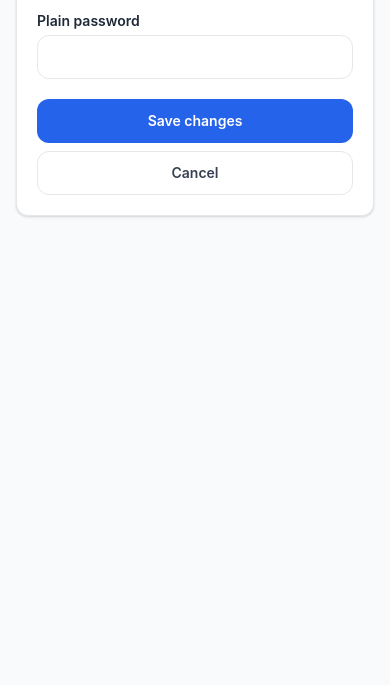
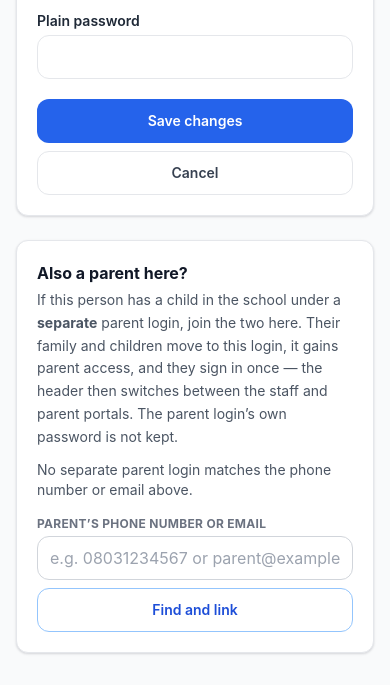
Before and after one commit to pgcsc170531/symfony-docker-starter, a Symfony app: template templates/tenant/staff/edit.html.twig in a window 390 px wide. Shown: the part 614-1299 px from the top of the page. Before the commit the page ends 831 px from the top, so only its background shows below. Run offline with Twig, Linux system fonts and the light colour scheme; the template is opened without the code that fills it, so the values that code supplies are empty; form fields are guessed from the names that the template uses; some libraries are stand-ins or nearby versions.

Commit message:
Staff edit: join an already-separate parent login (no console needed)
Two logins for one person were previously only fixable from a terminal.
The rule is the one /staff/new uses — same phone OR same email — applied to
history that was created before the rule existed.

- New App\Service\Staff\StaffParentLinker holds the one implementation:
  isParentOnly(), candidates() (family rows by phone/email), and link()
  (staff login survives, Guardian rows repoint or merge via FamilyLinker,
  ROLE_PARENT added, orphan parent login retired). The console command now
  delegates to it instead of carrying its own copy.
- /staff/{id}/edit gains an 'Also a parent here?' panel: detected candidate
  logins with their children count and a 'Link this parent login' button,
  plus a phone/email lookup for when the two records were typed differently.
  Nothing is automatic — the office sees who it is and presses the button.
- POST /staff/{id}/link-parent is CSRF-protected and re-checks eligibility
  through the service, so a hand-crafted request cannot merge a pupil login
  or another staff member.

Proved on familytest with teacher.two@example.org (ROLE_TEACHER + staff row)
and 8033330000@edus.ng (ROLE_PARENT + guardian row): the panel detected the
parent from the shared phone, one click left a single account with both roles,
the guardian row moved to it, the parent login was deleted, and the person
then signed in with either the email or 08033330000 to the portal chooser.

```diff
--- a/templates/tenant/staff/edit.html.twig
+++ b/templates/tenant/staff/edit.html.twig
@@ -97,5 +97,70 @@
         </p>
     {% endif %}
 
+    {# ── Two logins, one person ───────────────────────────────────────────────
+       The repair path. A school that registered the parent first, or hired the
+       teacher through the CSV import before this rule existed, ends up with a
+       staff login and a separate parent login. Neither screen could join them,
+       so the person could not switch portals. Nothing here is automatic: the
+       office sees who we think it is and presses the button. #}
+    <section class="mt-6 max-w-xl rounded-lg border border-ink-200 bg-white p-5 shadow-card">
+        <h2 class="text-base font-bold text-ink-900">Also a parent here?</h2>
+        <p class="mt-1 text-sm leading-relaxed text-ink-600">
+            If this person has a child in the school under a <strong>separate</strong> parent login,
+            join the two here. Their family and children move to this login, it gains parent access,
+            and they sign in once — the header then switches between the staff and parent portals.
+            The parent login’s own password is not kept.
+        </p>
+
+        {% if linkCandidates is not empty %}
+            <ul class="mt-4 divide-y divide-ink-100 border-y border-ink-100">
+                {% for candidate in linkCandidates %}
+                    {% set childCount = candidate.family ? candidate.family.students|length : 0 %}
+                    <li class="flex flex-col gap-3 py-3 sm:flex-row sm:items-center sm:justify-between">
+                        <div class="min-w-0">
+                            <p class="break-words text-sm font-semibold text-ink-900">
+                                {{ candidate.user.fullName ?: candidate.user.email }}
+                            </p>
+                            <p class="break-all text-xs text-ink-600">{{ candidate.user.email }}</p>
+                            <p class="mt-0.5 text-xs text-ink-500">
+                                {{ childCount }} child{{ childCount == 1 ? '' : 'ren' }} on this family record
+                                {%- if candidate.family and candidate.family.phoneNumber %} · {{ candidate.family.phoneNumber }}{% endif %}
+                            </p>
+                        </div>
+                        <form method="post" action="{{ path('app_tenant_staff_link_parent', {id: staffUser.id}) }}">
+                            <input type="hidden" name="_token" value="{{ csrf_token('link_parent') }}">
+                            <input type="hidden" name="parent_id" value="{{ candidate.user.id }}">
+                            <button type="submit"
+                                    class="min-h-[44px] w-full shrink-0 rounded-lg bg-accent-600 px-4 text-sm font-semibold text-white hover:bg-accent-700 sm:w-auto">
+                                Link this parent login
+                            </button>
+                        </form>
+                    </li>
+                {% endfor %}
+            </ul>
+        {% else %}
+            <p class="mt-3 text-sm text-ink-600">
+                No separate parent login matches the phone number or email above.
+            </p>
+        {% endif %}
+
+        <form method="post" action="{{ path('app_tenant_staff_link_parent', {id: staffUser.id}) }}"
+              class="mt-4 flex flex-col gap-2 sm:flex-row sm:items-end">
+            <input type="hidden" name="_token" value="{{ csrf_token('link_parent') }}">
+            <div class="min-w-0 flex-1">
+                <label for="link-contact" class="block text-xs font-bold uppercase tracking-wide text-ink-500">
+                    Parent’s phone number or email
+                </label>
+                <input id="link-contact" name="contact" type="text" inputmode="text" autocapitalize="none" spellcheck="false"
+                       placeholder="e.g. 08031234567 or parent@example.com"
+                       class="mt-1 block min-h-[44px] w-full rounded-lg border border-ink-300 px-3 text-base text-ink-900 placeholder-ink-400 focus:border-accent-500 focus:outline-none focus:ring-2 focus:ring-accent-200">
+            </div>
+            <button type="submit"
+                    class="min-h-[44px] w-full shrink-0 rounded-lg border border-accent-300 px-4 text-sm font-semibold text-accent-700 hover:bg-accent-50 sm:w-auto">
+                Find and link
+            </button>
+        </form>
+    </section>
+
 </div>
 {% endblock %}
```
Also changed, not shown: src/Command/LinkStaffLoginCommand.php (+13 -50 lines), src/Controller/Tenant/StaffController.php (+83 -1 lines), src/Service/Staff/StaffParentLinker.php (added, +187 -0 lines).
